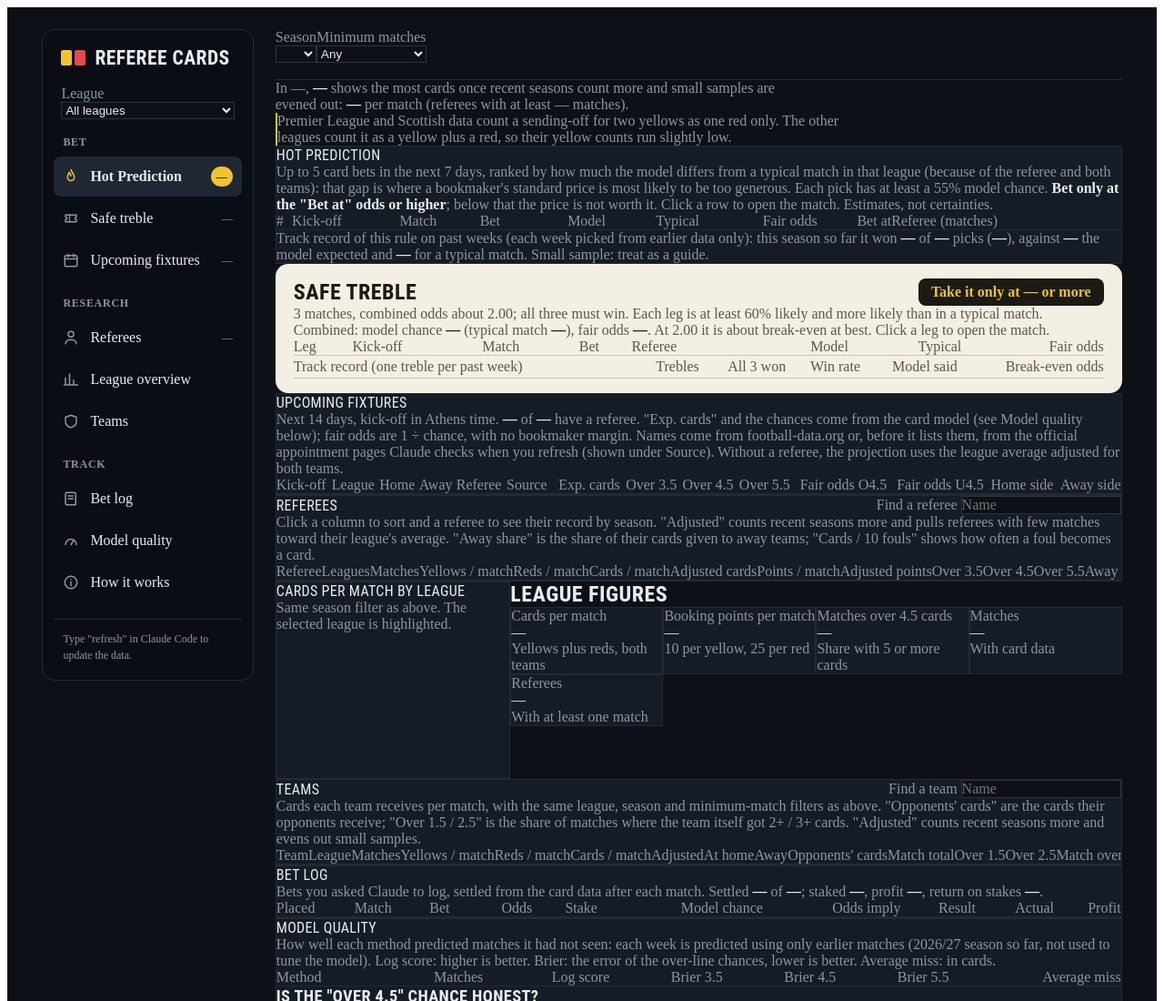
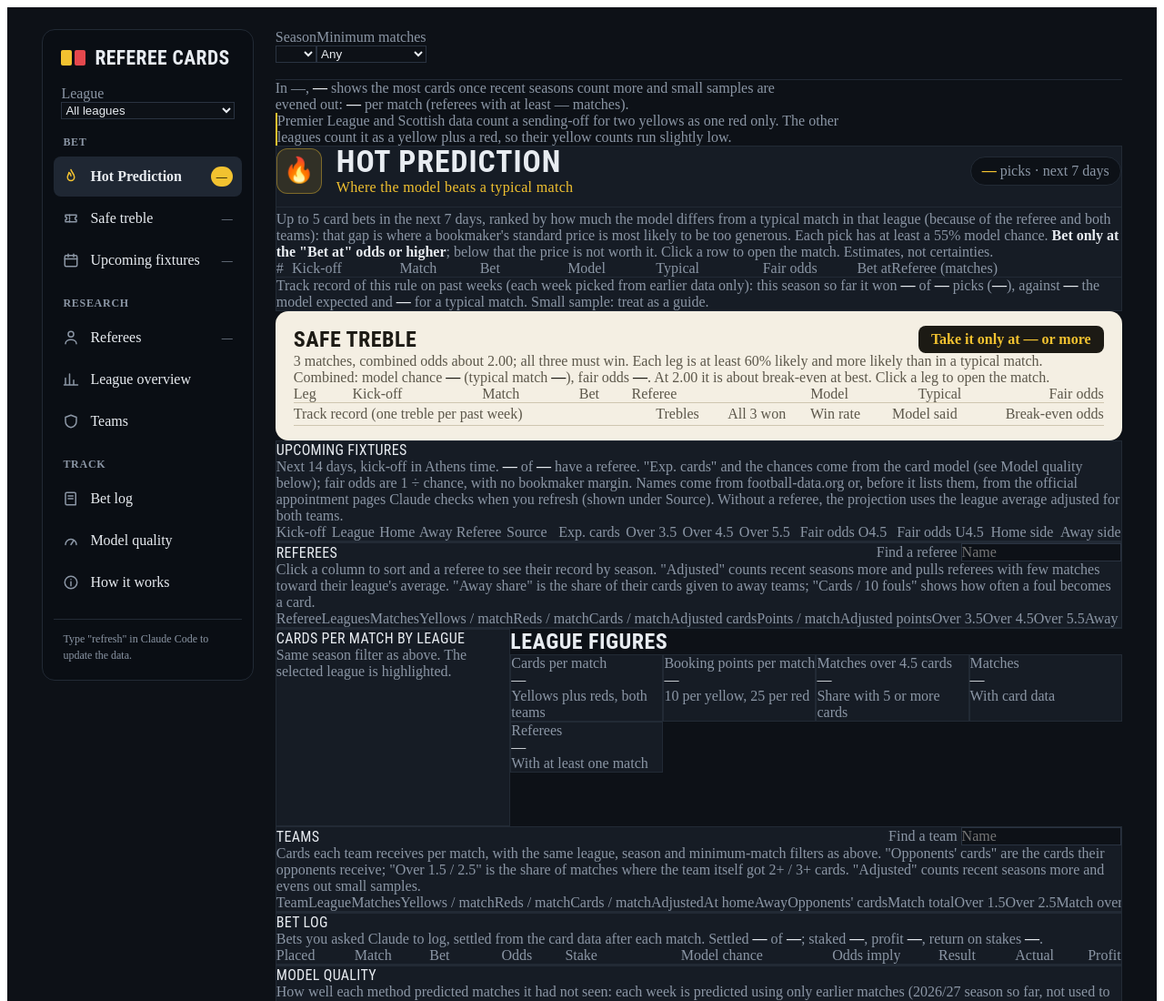
Before and after one commit to Alexmano7/referee-cards, a plain HTML site: page dashboard/index.html in a window 1280 px wide. Shown: the top 1100 px of the page at 91% size. Drawn offline with Linux system fonts and the light colour scheme.

Commit message:
Give the Hot Prediction section a bolder header
Co-Authored-By: Claude Opus 5.5 <noreply@anthropic.com>

```diff
--- a/dashboard/index.html
+++ b/dashboard/index.html
@@ -97,6 +97,14 @@
   /* Hot Prediction: a compact summary table; clicking a row opens the match.
      Columns: # | Kick-off | Match | Bet | Model | Typical | Fair odds | Bet at | Referee | Why */
   .rc-hot-wrap { container-type: inline-size; }
+  .rc-hot-head { display: flex; flex-wrap: wrap; align-items: center; gap: 12px 16px; padding-bottom: 12px; margin-bottom: 4px; border-bottom: 1px solid var(--fl-line); }
+  .rc-hot-flame { width: 3rem; height: 3rem; flex: none; display: flex; align-items: center; justify-content: center; font-size: 1.7rem; line-height: 1;
+    border-radius: 12px; background: rgba(242, 194, 48, .12); border: 1px solid rgba(242, 194, 48, .4); }
+  .rc-hot-titles { display: flex; flex-direction: column; gap: 2px; min-width: 0; flex: 1 1 12rem; }
+  .rc .rc-hot-titles h2 { margin: 0; font-size: 2.1rem; font-weight: 700; line-height: 1; letter-spacing: .03em; }
+  .rc-hot-kicker { margin: 0; font-size: var(--cds-font-size-caption); color: var(--fl-yellow); font-weight: 500; letter-spacing: .02em; }
+  .rc-hot-chip { margin-left: auto; padding: 6px 12px; border-radius: 999px; border: 1px solid var(--fl-line); background: var(--fl-bg); font-size: var(--cds-font-size-caption); color: var(--fl-muted); white-space: nowrap; }
+  .rc .rc-hot-chip b { color: var(--fl-yellow); font-weight: 600; }
   .rc-hot-table :is(th, td):is(:nth-child(-n+4), :nth-child(n+9)) { text-align: left; }
   .rc-hot-table td:is(:nth-child(3), :nth-child(4), :nth-child(9), :nth-child(10)) { white-space: normal; }
   .rc-hot-table td:nth-child(3) { min-width: 10rem; }
@@ -252,7 +260,14 @@
   <p class="rc-caveat" data-show="PD" hidden>Some La Liga matches have no referee name in the data. They count in the league figures but are not credited to any referee.</p>
 
   <section class="rc-card" id="hot-prediction">
-    <h2>Hot Prediction</h2>
+    <div class="rc-hot-head">
+      <span class="rc-hot-flame" aria-hidden="true">🔥</span>
+      <div class="rc-hot-titles">
+        <h2>Hot Prediction</h2>
+        <p class="rc-hot-kicker">Where the model beats a typical match</p>
+      </div>
+      <span class="rc-hot-chip"><b data-draw="hot-count" data-source="hot_picks">—</b> picks · next 7 days</span>
+    </div>
     <p class="rc-note">Up to 5 card bets in the next 7 days, ranked by how much the model differs from a typical match in that league (because of the referee and both teams): that gap is where a bookmaker's standard price is most likely to be too generous. Each pick has at least a 55% model chance. <b>Bet only at the "Bet at" odds or higher</b>; below that the price is not worth it. Click a row to open the match. Estimates, not certainties.</p>
     <div class="rc-scroll rc-hot-wrap">
       <table class="rc-table rc-hot-table" data-source="hot_picks" data-row-key="key">
@@ -1343,10 +1358,12 @@
       if (el) io.observe(el);
     }
   }
-  dash.draw('nav-hot', (el) => {
+  const hotCount = (el) => {
     const d = dash.data('hot_picks');
     el.textContent = d.status === 'ok' ? String(d.data.length) : '—';
-  });
+  };
+  dash.draw('nav-hot', hotCount);
+  dash.draw('hot-count', hotCount);
   dash.draw('nav-treble', (el) => {
     const d = dash.data('treble_combined');
     const r = d.status === 'ok' ? d.data[0] : null;
```
